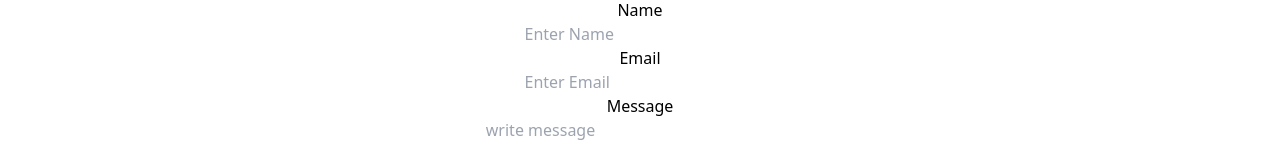
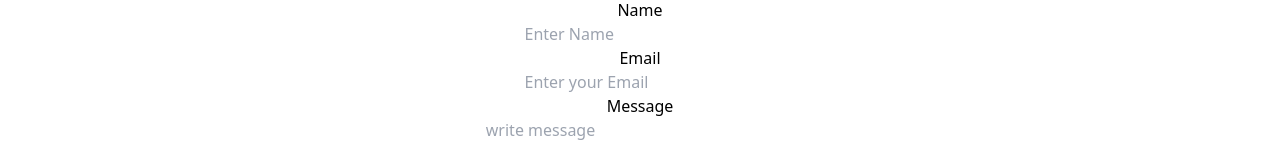
Before and after one commit to rojass2001/Travel-world, a React (Create React App) app: page /contact in a window 1280 px wide. Shown: the part 338-490 px from the top of the page. Built offline with nearby package versions, Linux system fonts and the light colour scheme.

Commit message:
second commit

```diff
--- a/src/Components/Contact.js
+++ b/src/Components/Contact.js
@@ -28,7 +28,7 @@ function Contact() {
    <p>Name</p>
    <input className='w-[100%] h-[35px] border border-gray-400' type='text' placeholder='Enter Name'/>
    <p>Email</p>
-   <input className='w-[100%] h-[35px] border border-gray-400' type='text' placeholder='Enter Email'/>
+   <input className='w-[100%] h-[35px] border border-gray-400' type='text' placeholder='Enter your Email'/>
    <p>Message</p>
    <textarea  className='w-full border decoration-none h-[60px] border-gray-400' placeholder='write message'></textarea>
    <button className='bg-blue-600 px-2 mt-1 h-[35px] text-white text-sm'>Send Message</button>
```
